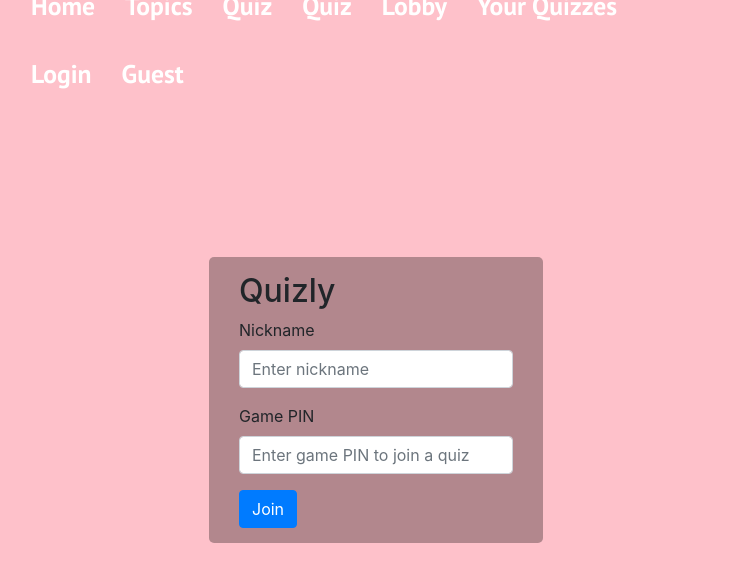
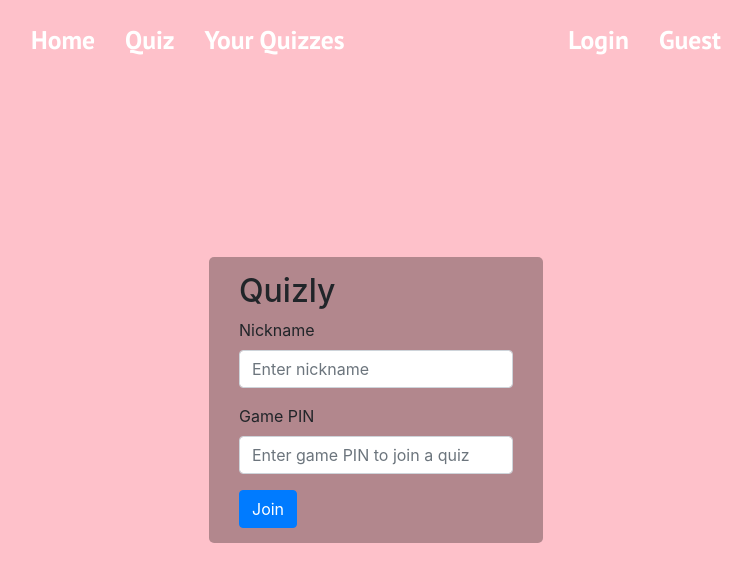
Before and after one commit to malu900/QuizlyClient, a React (Create React App) app: page / in a window 1280 px wide. Shown: the top 582 px of the page, without its empty margins (264-1016 px from the left). Built offline with nearby package versions, Linux system fonts and the light colour scheme.

Commit message:
appheader aangepast

```diff
--- a/src/Quiz/CurrentQuestion.js
+++ b/src/Quiz/CurrentQuestion.js
@@ -13,7 +13,7 @@ export class CurrentQuestion extends Component {
       rightAnswer: false,
       wrongAnswer: false,
       answers : [],
-      id: 39,
+      id: 40,
       round : 1,
       questions: [],
       startGame: false
--- a/src/common/AppHeader.js
+++ b/src/common/AppHeader.js
@@ -18,9 +18,6 @@ export class AppHeader extends Component {
                     <Link to="/">Home</Link>
                   </li>
                   <li>
-                    <Link to="/topics">Topics</Link>
-                  </li>
-                  <li>
                     <Link to="/quiz">Quiz</Link>
                   </li>
                   {/* <li> */}
@@ -29,11 +26,7 @@ export class AppHeader extends Component {
                   <li>
                     <Link to="/quiz/lobby/currentQuiz/winners">winners</Link>
                   </li> */}
-                  <li>
-                    {
-                <Link to="/parent">Quiz</Link>}
-                    <Link to="/lobby">Lobby</Link>
-                  </li>
+
                   <li>
                     <Link to="/PersonalQuizzes">Your Quizzes</Link>
                   </li>
```
